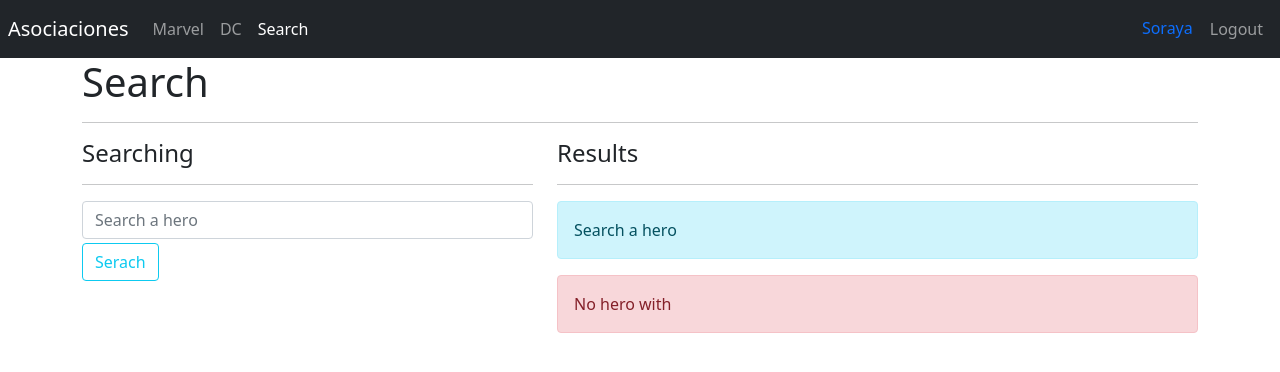
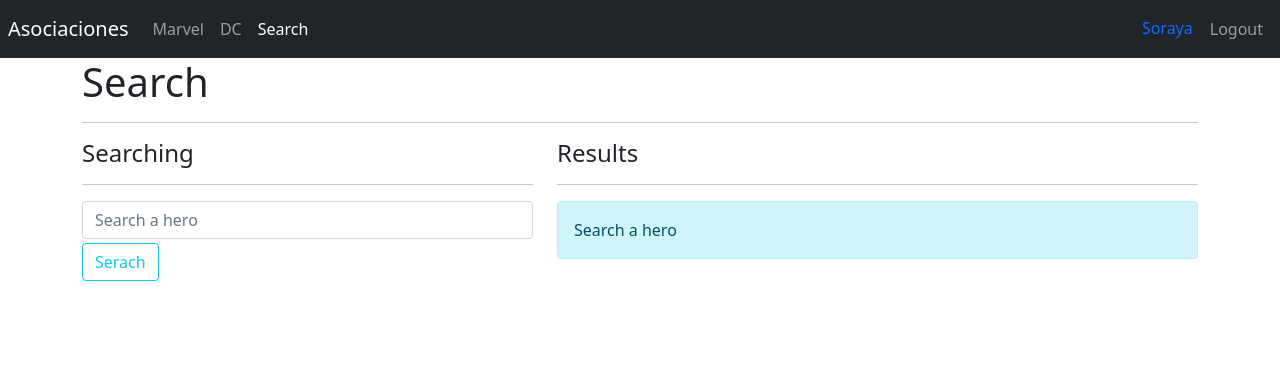
Before and after one commit to sorayapg/heroes-app, a React (Vite) app: page /search in a window 1280 px wide. Shown: the top 372 px of the page. Built offline with nearby package versions, Linux system fonts and the light colour scheme.

Commit message:
Actualizacion del search

```diff
--- a/src/heroes/pages/SearchPage.jsx
+++ b/src/heroes/pages/SearchPage.jsx
@@ -2,6 +2,8 @@
 import queryString from 'query-string';
 import { useForm } from "../../hooks/useForm";
 import { HeroCard } from "../components";
+import { getHeroesByName } from "../helpers";
+
 
 
 export const SearchPage = () => {
@@ -10,15 +12,19 @@
     const location = useLocation();
 
     const { q = '' }= queryString.parse( location.search);
+    const heroes = getHeroesByName(q);
+
+    const showSearch = (q.length === 0);
+    const showError = (q.length > 0) && heroes.length === 0;
 
 
     const { searchText, onInputChange } = useForm({
-        searchText: '',
+        searchText: q
     });
 
     const onSearchSubmit = (event) => {
         event.preventDefault();
-        if ( searchText.trim().length <= 1) return;
+        //if ( searchText.trim().length <= 1) return;
 
         navigate(`?q=${ searchText }`);
 
@@ -52,13 +58,30 @@
                 <div className="col-7">
                     <h4>Results</h4>
                     <hr />
-                    <div className="alert alert-info">
+                    {/*
+
+                        {
+                        ( q === '')
+                            ? <div className="alert alert-info">Search a hero </div>
+                            : ( heroes.length === 0 ) && <div className="alert alert-danger">No hero with <b>{ q }</b></div>
+                        }
+
+
+                    */}
+
+                    <div className="alert alert-info animate__animated animate__fadeIn" style={{ display: showSearch ? '' : 'none' }}>
                         Search a hero
                     </div>
-                    <div className="alert alert-danger">
+                <div className="alert alert-danger animate__animated animate__fadeIn" style={{ display: showError ? '' : 'none' }}>
                         No hero with <b>{ q }</b>
                     </div>
-                    {/* <HeroCard /> */}
+
+                    {
+                        heroes.map( hero => (
+                            <HeroCard key={ hero.id } { ...hero} />
+                        ))
+                    }
+                    {/*  */}
                 </div>
             </div>
         </>
```
